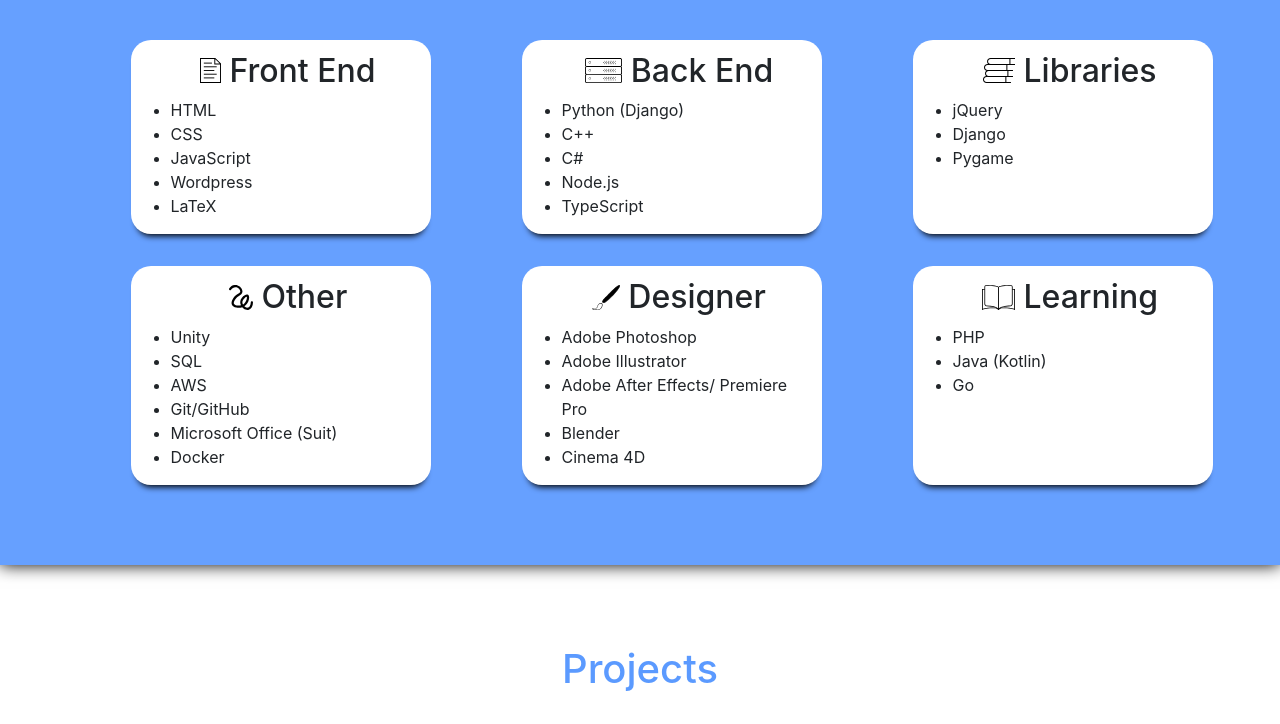
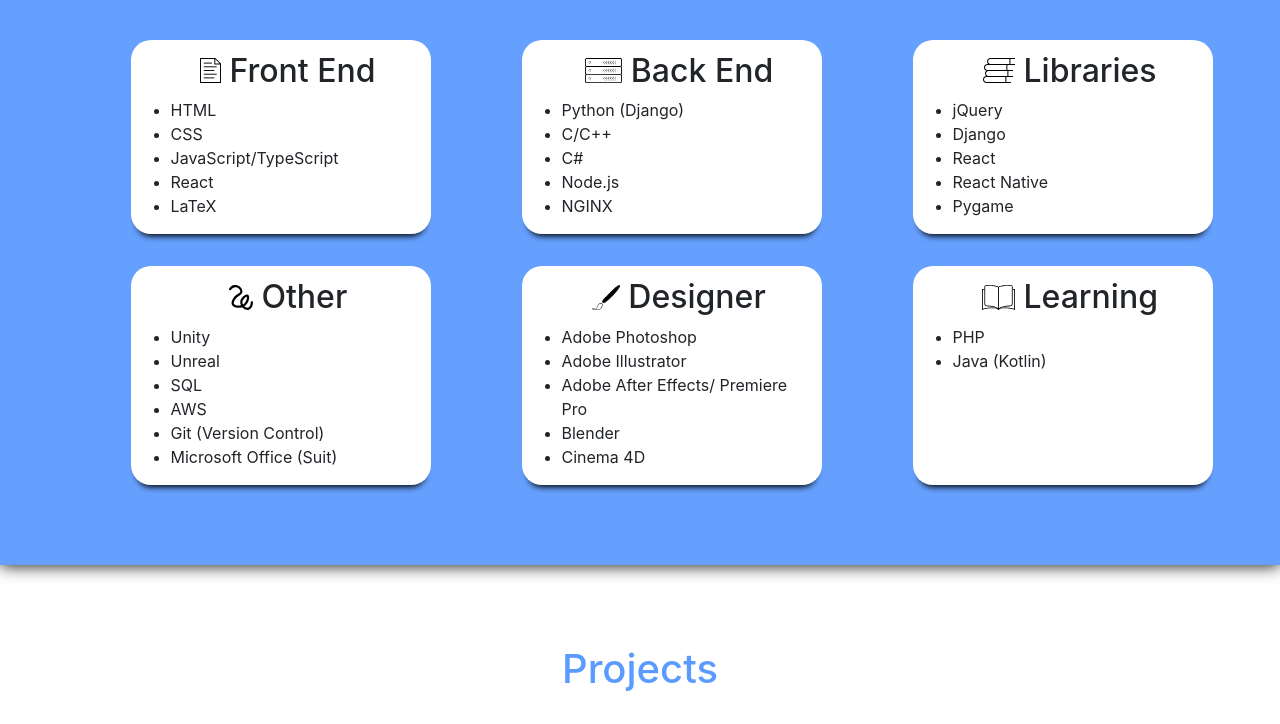
Before and after one commit to Zeyu-Li/personal_website, a plain HTML site: page coding.html in a window 1280 px wide. Shown: the part 1640-2364 px from the top of the page. Drawn offline with nearby package versions, Linux system fonts and the light colour scheme.

Commit message:
updated skills

```diff
--- a/coding.html
+++ b/coding.html
@@ -123,8 +123,8 @@
                     <ul>
                         <li>HTML</li>
                         <li>CSS</li>
-                        <li>JavaScript</li>
-                        <li>Wordpress</li>
+                        <li>JavaScript/TypeScript</li>
+                        <li>React</li>
                         <li>LaTeX</li>
                     </ul>
                 </div>
@@ -132,10 +132,10 @@
                     <h2><img src="images/2.svg" class="icon"> Back End</h2>
                     <ul>
                         <li>Python (Django)</li>
-                        <li>C++</li>
+                        <li>C/C++</li>
                         <li>C#</li>
                         <li>Node.js</li>
-                        <li>TypeScript</li>
+                        <li>NGINX</li>
                     </ul>
                 </div>
                 <div class="box">
@@ -143,6 +143,8 @@
                     <ul>
                         <li>jQuery</li>
                         <li>Django</li>
+                        <li>React</li>
+                        <li>React Native</li>
                         <li>Pygame</li>
                     </ul>
                 </div>
@@ -151,11 +153,11 @@
                     <h2 class="misc"><img src="images/4.svg" class="icon"> Other</h2>
                     <ul>
                         <li>Unity</li>
+                        <li>Unreal</li>
                         <li>SQL</li>
                         <li>AWS</li>
-                        <li>Git/GitHub</li>
+                        <li>Git (Version Control)</li>
                         <li>Microsoft Office (Suit)</li>
-                        <li>Docker</li>
                     </ul>
                 </div>
                 <div class="box">
@@ -173,7 +175,6 @@
                     <ul>
                         <li>PHP</li>
                         <li>Java (Kotlin)</li>
-                        <li>Go</li>
                     </ul>
                 </div>
             </div>
```
